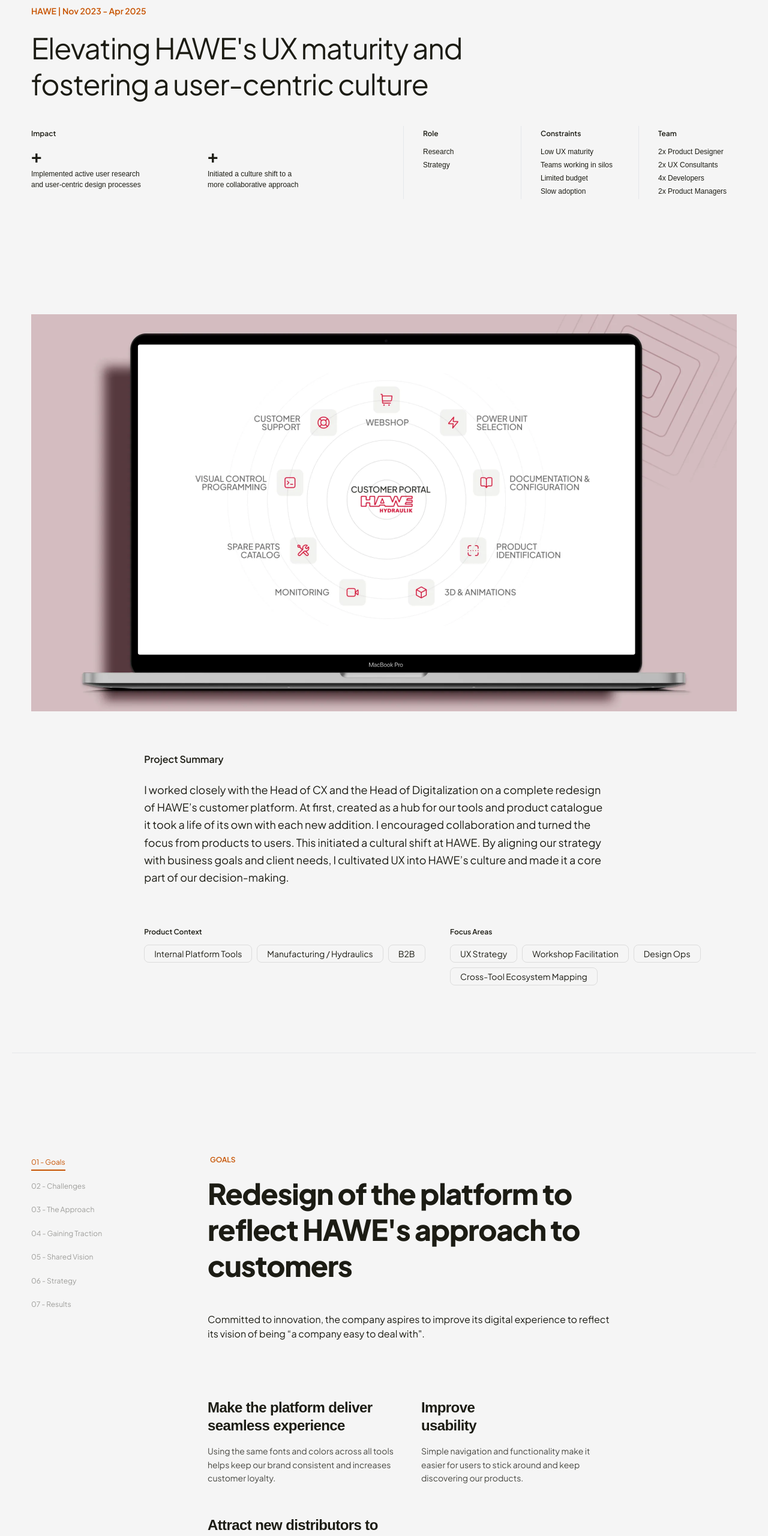
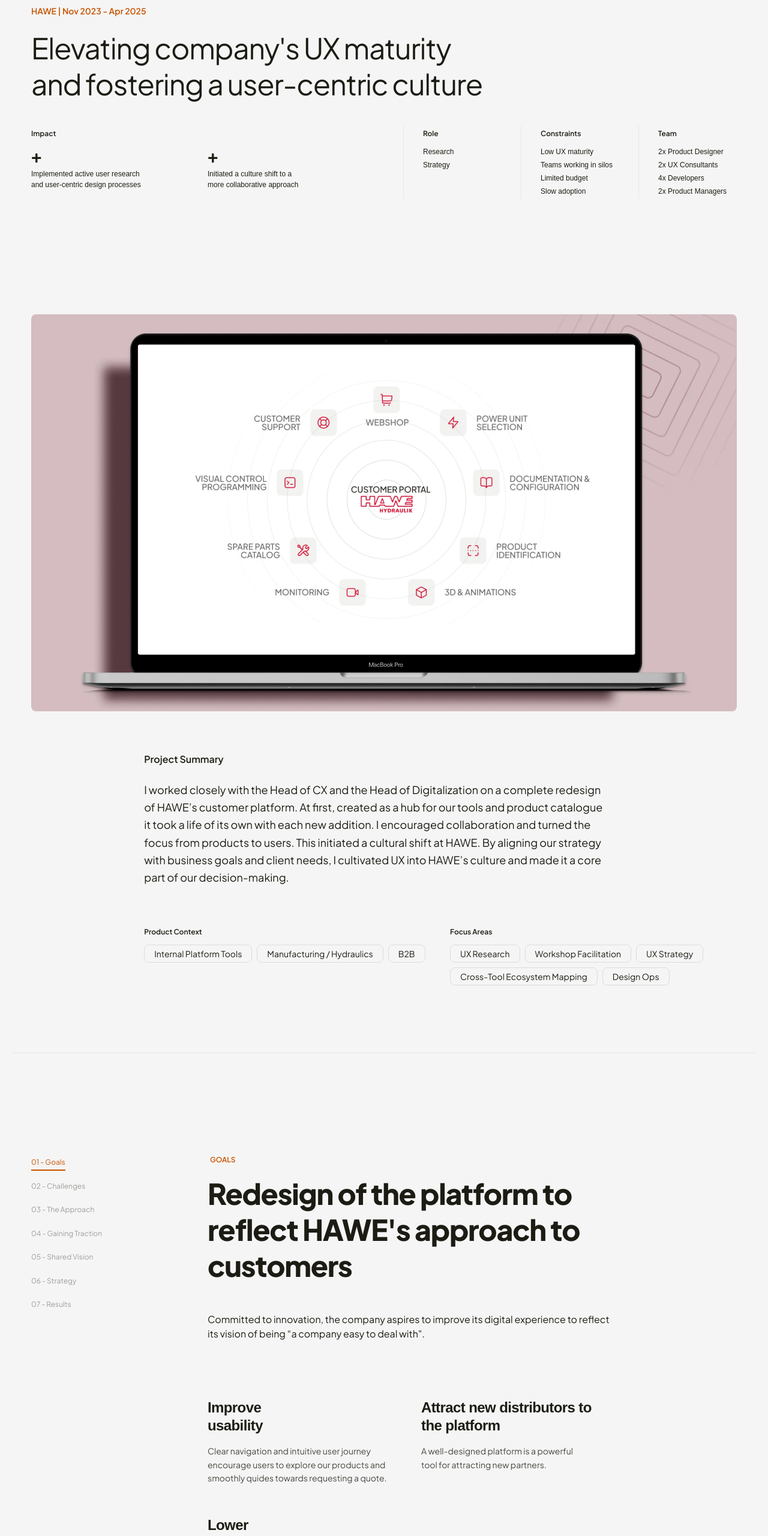
Before and after one commit to Rossowka/portfolio-2.0, a Next.js app: page /case-study/hawe-ux-maturity in a window 1280 px wide. Shown: the part 234-2795 px from the top of the page at 60% size. Built offline with nearby package versions, Linux system fonts and the light colour scheme; a web font is replaced by a local one.

Commit message:
updated case study layout

```diff
--- a/src/app/case-study/hawe-ux-maturity/page.js
+++ b/src/app/case-study/hawe-ux-maturity/page.js
@@ -70,19 +70,18 @@
             </CaseStudyParagraph>
             <CaseStudyList>
               <CaseStudyListItem
-                title="Make the platform deliver seamless experience"
-                text="Using the same fonts and colors across all tools helps keep
-                  our brand consistent and increases customer loyalty."
-              />
-              <CaseStudyListItem
                 title="Improve usability"
-                text="Simple navigation and functionality make it easier for users
-                  to stick around and keep discovering our products."
+                text="Clear navigation and intuitive user journey encourage users
+                  to explore our products and smoothly quides towards requesting a quote."
               />
               <CaseStudyListItem
                 title="Attract new distributors to the platform"
                 text="A well-designed platform is a powerful tool for attracting new
-                  partners."
+                    partners."
+              />
+              <CaseStudyListItem
+                title="Lower entry barriers"
+                text="Unify look & feel across tools to reduce cognitive load, helping users engage faster, convert sooner and stick around for longer."
               />
             </CaseStudyList>
           </CaseStudySection>
@@ -148,14 +147,15 @@
             <HeadingM headingText="First UX wins" />
             <CaseStudyParagraph>
               One of my first big initiatives was a heuristic evaluation of our
-              customer portal. It revealed major usability gaps. Small, targeted
-              changes made big impact. Clearer headers and consistent icons
-              improved usability with little effort.
+              customer portal. I workshopped with stakeholders to reveal major
+              usability gaps and strategize which issues to tackle first. Small,
+              targeted changes made big impact. Clearer headers and consistent
+              icons improved usability with little effort.
               <br />
               <br />
-              As we mapped each user journey, we could streamline flows and
-              reduce cognitive load. Every screen began doing more, with less
-              effort.
+              As we mapped each user journey, we could refine our flows to
+              simplify the process users were going through. Every screen began
+              doing more, with less effort.
             </CaseStudyParagraph>
           </CaseStudySection>
 
@@ -184,6 +184,19 @@
               help build the tool. This was a direct result of trust earned by
               solving real problems and showing how UX could unlock real value.
             </CaseStudyParagraph>
+            {/* <Link
+              href="/case-study/hawe-configurator"
+              className="flex group gap-1 py-4 font-medium text-accent mt-1"
+            >
+              See how I helped sales team aquire a major client with a UX
+              initiative
+              <div className="min-w-fit content-center">
+                <ArrowIcon
+                  className="transform transition-all duration-300 ease-in-out
+                -rotate-45 md:group-hover:rotate-0"
+                />
+              </div>
+            </Link> */}
 
             <HeadingM headingText="Gaining allies through collaboration" />
             <CaseStudyParagraph>
--- a/src/components/CaseStudy/CaseStudyListItem.jsx
+++ b/src/components/CaseStudy/CaseStudyListItem.jsx
@@ -19,7 +19,7 @@
         className="font-serif"
         noBreak={noBreak}
       />
-      <p className="pb-5 text-base md:text-sm font-medium leading-relaxed md:leading-relaxed text-f-primary/80">
+      <p className="pb-5 text-base md:text-sm font-medium leading-relaxed md:leading-relaxed text-f-primary/80 text-balance">
         {text}
       </p>
     </motion.li>
--- a/src/components/ProjectIndex/ProjectCard.jsx
+++ b/src/components/ProjectIndex/ProjectCard.jsx
@@ -16,7 +16,7 @@
         y: -2,
         transition: { duration: 0.15, ease: [0.4, 0, 0.2, 1] },
       }}
-      className="mb-8 px-4 w-full md:max-w-[50%] md:flex-[50%] overflow-hidden"
+      className="mb-12 px-4 w-full md:max-w-[50%] md:flex-[50%] overflow-hidden"
       style={{
         boxShadow:
           "rgba(0, 0, 0, 0.075) 0px -4.03105px 20.1553px -0.3125px, rgba(0, 0, 0, 0.075) 0px -9.5543px 47.7715px -0.625px, rgba(0, 0, 0, 0.075) 0px -17.428px 87.1402px -0.9375px, rgba(0, 0, 0, 0.075) 0px -28.9741px 144.87px -1.25px, rgba(0, 0, 0, 0.075) 0px -46.7908px 233.954px -1.5625px, rgba(0, 0, 0, 0.075) 0px -76.5918px 382.959px -1.875px, rgba(0, 0, 0, 0.075) 0px -131.886px 659.43px -2.1875px, rgba(0, 0, 0, 0.075) 0px -240px 1200px -2.5px",
--- a/src/components/Snapshot/MainImageSection.jsx
+++ b/src/components/Snapshot/MainImageSection.jsx
@@ -15,7 +15,7 @@
       <Image
         src={currentProject.mainShot.src}
         alt={currentProject.mainShot.alt}
-        className={`object-cover w-full h-full object-center`}
+        className={`object-cover w-full h-full object-center rounded-lg`}
         width={1176}
         height={662}
         quality={100}
--- a/src/components/Snapshot/ProjectDetails.jsx
+++ b/src/components/Snapshot/ProjectDetails.jsx
@@ -38,9 +38,9 @@
         ))}
       </div>
 
+      {currentProject.constraints && currentProject.constraints.length > 0 && (
+        <>
           <div className="bg-f-inverse w-[1px] hidden md:block"></div>
-
-      {currentProject.constraints && currentProject.constraints.length > 0 && (
           <div className="md:flex-1 flex-[0_0_50%] shrink-0 max-w-[50%] pt-6 md:pt-0 order-3 md:order-none">
             <p className="font-semibold text-f-primary whitespace-nowrap mt-1 mb-2 lg:mb-3 text-xs leading-normal">
               Constraints
@@ -54,11 +54,12 @@
               </p>
             ))}
           </div>
+        </>
       )}
 
+      {currentProject.team && currentProject.team.length > 0 && (
+        <>
           <div className="bg-f-inverse w-[1px] hidden md:block"></div>
-
-      {currentProject.team && (
           <div className="lg:ml-0 md:flex-1 flex-[0_0_50%] shrink-0 max-w-[50%] pl-8 md:pl-0 pt-6 md:pt-0 order-4 md:order-none">
             <p className="font-semibold text-f-primary whitespace-nowrap mt-1 mb-2 lg:mb-3 text-xs leading-normal">
               Team
@@ -72,6 +73,7 @@
               </p>
             ))}
           </div>
+        </>
       )}
     </div>
   );
--- a/src/components/Snapshot/ProjectTitle.jsx
+++ b/src/components/Snapshot/ProjectTitle.jsx
@@ -1,8 +1,6 @@
-import { ProjectDetails } from ".";
-
 const ProjectTitle = ({ currentProject }) => {
   return (
-    <h1 className="font-medium text-[2rem] lg:text-[3rem] tracking-tight leading-tight mb-8 lg:mb-8 md:mr-8 max-w-3xl text-balance">
+    <h1 className="font-medium text-[2rem] lg:text-[3rem] tracking-tight leading-tight mb-8 lg:mb-8 md:mr-8 text-balance">
       {currentProject.title}
     </h1>
   );
--- a/src/utils/projects.js
+++ b/src/utils/projects.js
@@ -3,7 +3,8 @@
   {
     id: "hawe-design-system",
     client: "HAWE",
-    title: "Unifying HAWE's digital experience and crafting a design system",
+    title:
+      "Unifying digital experience across customer platform and crafting a design system",
     startDate: "Nov 2023",
     endDate: "Nov 2024",
     year: "2024",
@@ -77,7 +78,8 @@
   {
     id: "hawe-ux-maturity",
     client: "HAWE",
-    title: "Elevating HAWE's UX maturity and fostering a user-centric culture",
+    title:
+      "Elevating company's UX maturity and fostering a user-centric culture",
     startDate: "Nov 2023",
     endDate: "Apr 2025",
     year: "2025",
@@ -90,10 +92,11 @@
       "B2B",
     ],
     focusAreasTags: [
+      "UX Research",
+      "Workshop Facilitation",
       "UX Strategy",
-      "Workshop Facilitation",
+      "Cross-Tool Ecosystem Mapping",
       "Design Ops",
-      "Cross-Tool Ecosystem Mapping",
     ],
     team: [
       {
@@ -158,7 +161,9 @@
   {
     id: "hawe-configurator",
     client: "HAWE",
-    title: "Captivating our customers with a new tool showcasing our products.",
+    // title: "Captivating our customers with a new tool showcasing our products.",
+    title:
+      "Enabling E-commerce with a new tool showcasing our brand new products.",
     startDate: "Apr 2024",
     endDate: "Dec 2024",
     year: "2024",
```
Lines whose indentation alone changed are shown as unchanged.
